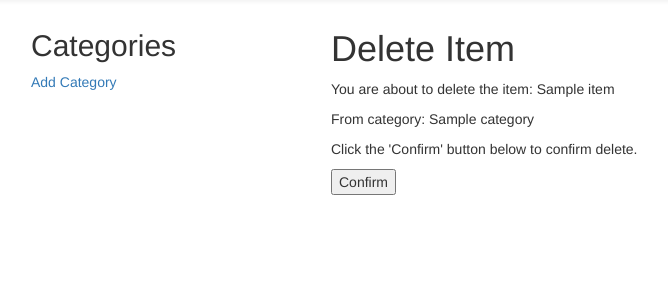
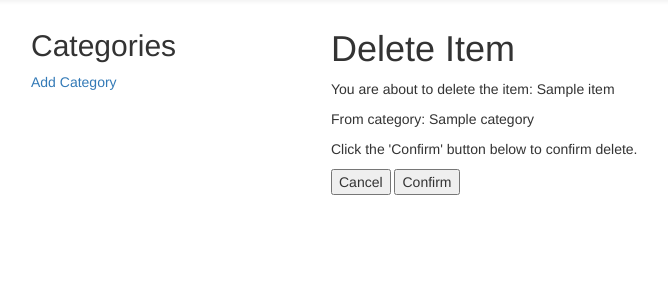
Before and after one commit to junclemente/catalog_project, a Flask app: page /delete_item/1 in a window 1280 px wide. Shown: the part 51-351 px from the top of the page, without its empty margins (24-692 px from the left). Run offline with Flask 2, Linux system fonts and the light colour scheme; tables that the repository leaves empty hold one stand-in row (values such as "Sample post"); parts of the project's set-up code (start-up, migrations or seed data) failed here and were passed over; some libraries are stand-ins or nearby versions.

Commit message:
refactor Add cancel button

```diff
--- a/app/templates/delete_item.html
+++ b/app/templates/delete_item.html
@@ -9,7 +9,9 @@
     <p>Click the 'Confirm' button below to confirm delete.</p>
     <form action="{{ url_for('delete_item', item_id=item.id ) }}" method="post">
         {{ form.csrf_token }}
+        <button type="button" onclick="location.href='{{ url_for('item', item_id=item.id) }}'; return false">Cancel</button>
         {{ form.submit }}
     </form>
 
+
 {% endblock %}
```
